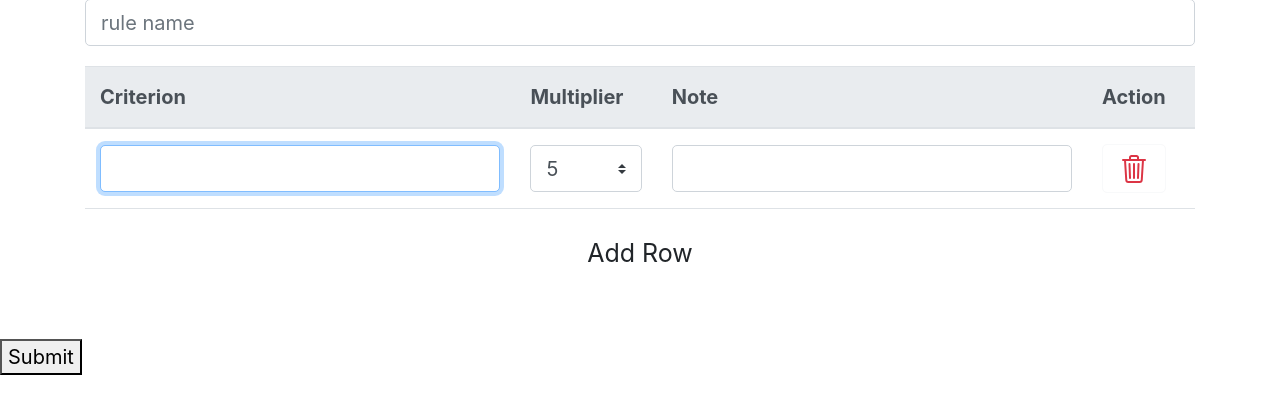
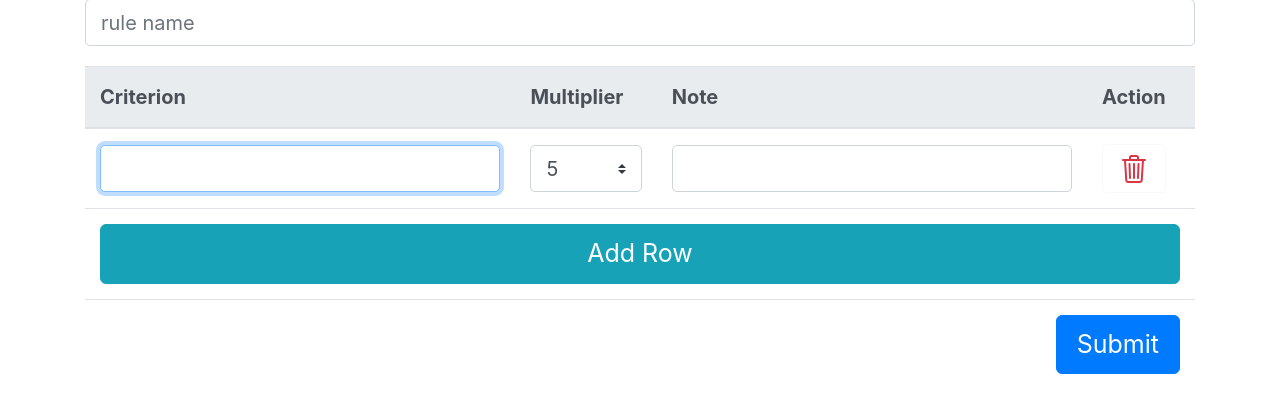
Before and after one commit to koleaby4/smart-choice, a Flask app: template templates/rule_details.html in a window 1280 px wide. Shown: the part 129-543 px from the top of the page. Run offline with Flask 2, Linux system fonts and the light colour scheme; the template is opened without the code that fills it, so the values that code supplies are empty; some libraries are stand-ins or nearby versions.

Commit message:
Unify styles on primary buttons

```diff
--- a/templates/comparisons.html
+++ b/templates/comparisons.html
@@ -4,7 +4,7 @@
 
 <h1>On Comparisons page</h1>
 
-<button id="createComparisonButton" type="button" class="btn btn-primary">Create</button>
+<button id="createComparisonButton" type="button" class="btn btn-primary btn-lg">Create</button>
 
 <div class="comparisons">
 
--- a/templates/rule_details.html
+++ b/templates/rule_details.html
@@ -70,17 +70,19 @@
             </tbody>
             <tfoot>
                 <tr>
-                    <td colspan="5" style="text-align: left;">
-                        <input type="button" class="btn btn-lg btn-block " id="addrow" value="Add Row"
+                    <td colspan="5">
+                        <input type="button" class="btn btn-lg btn-block btn-info" id="addrow" value="Add Row"
                             onclick="insertRow()" />
                     </td>
                 </tr>
                 <tr>
+                    <td colspan="5" style="text-align: right;">
+                        <button class="btn btn-primary btn-lg" data-test="submit-button" type="submit">Submit</button>
+                    </td>
                 </tr>
             </tfoot>
         </table>
     </div>
-    <button data-test="submit-button" type="submit">Submit</button>
 
     {% if rule %}
     <!-- modifying existing rule -->
--- a/templates/rules.html
+++ b/templates/rules.html
@@ -4,7 +4,7 @@
 
 <h1>Rules</h1>
 
-<button id="createRuleButton" type="button" class="btn btn-primary">Create</button>
+<button id="createRuleButton" type="button" class="btn btn-primary btn-lg">Create</button>
 
 <div class="rules">
 
```
